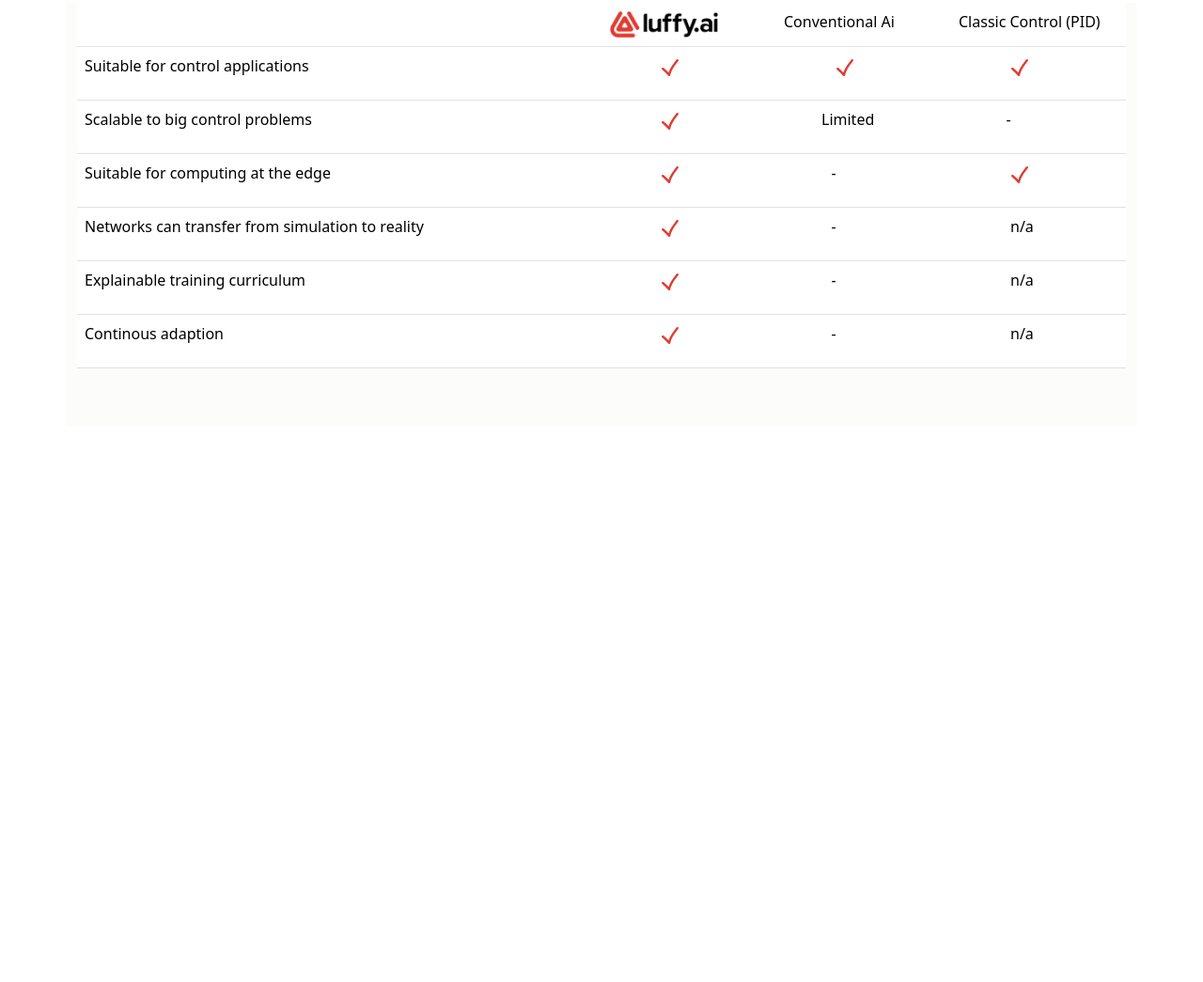
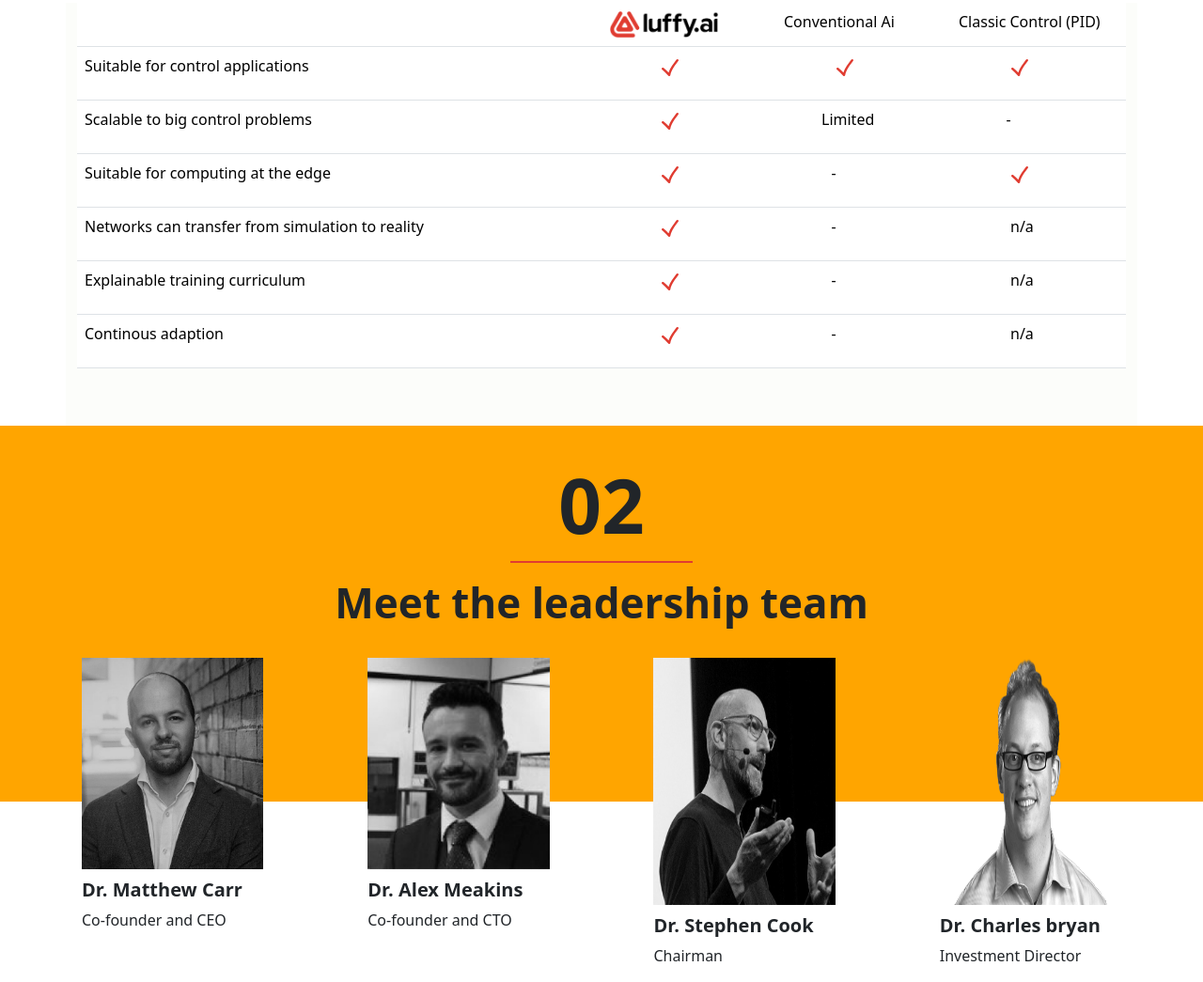
Before and after one commit to Samuel-Gbadamosi/luffyAi, a plain HTML site: page Buffy-ai/index.html in a window 1280 px wide. Shown: the part 2548-3593 px from the top of the page at 94% size. Before the commit the page ends 3001 px from the top, so only its background shows below. Drawn offline with nearby package versions, Linux system fonts and the light colour scheme.

Commit message:
new files added

```diff
--- a/Buffy-ai/index.html
+++ b/Buffy-ai/index.html
@@ -232,6 +232,50 @@
 
         </section>
 
+        <section class="sexy">
+            <div class="row">
+                <div class="offset-5 col-2">
+                    <div class="myboxer mt-4">
+                        <p>02</p>
+                    </div>
+                </div>
+
+            </div>
+            <div class="row">
+                <h1 class="text-center">Meet the leadership team</h1>
+
+            </div>
+
+            <div class="row migos mt-4" style="justify-content: space-evenly;">
+                <div class=" col-2">
+                    <img class="img-fluid" src="john.jpeg" alt="">
+                    <h5>Dr. Matthew Carr</h5>
+                    <p>Co-founder and CEO</p>
+
+                </div>
+                <div class="col-2">
+                    <img class="img-fluid" src="jon2.jpeg" alt="">
+                    <h5>Dr. Alex Meakins</h5>
+                    <p>Co-founder and CTO</p>
+
+                </div>
+                <div class="col-2">
+                    <img class="mypic" src="jon3.jpeg" alt="">
+                    <h5>Dr. Stephen Cook </h5>
+                    <p> Chairman</p>
+
+                </div>
+                <div class="col-2">
+                    <img class="mypic" src="jon4.png" alt="">
+                    <h5>Dr. Charles bryan</h5>
+                    <p>Investment Director</p>
+
+                </div>
+
+            </div>
+
+        </section>
+
 
     </main>
     <!-- main ends here -->
```
Also changed, not shown: Buffy-ai/john.jpeg (added), Buffy-ai/jon2.jpeg (added).
